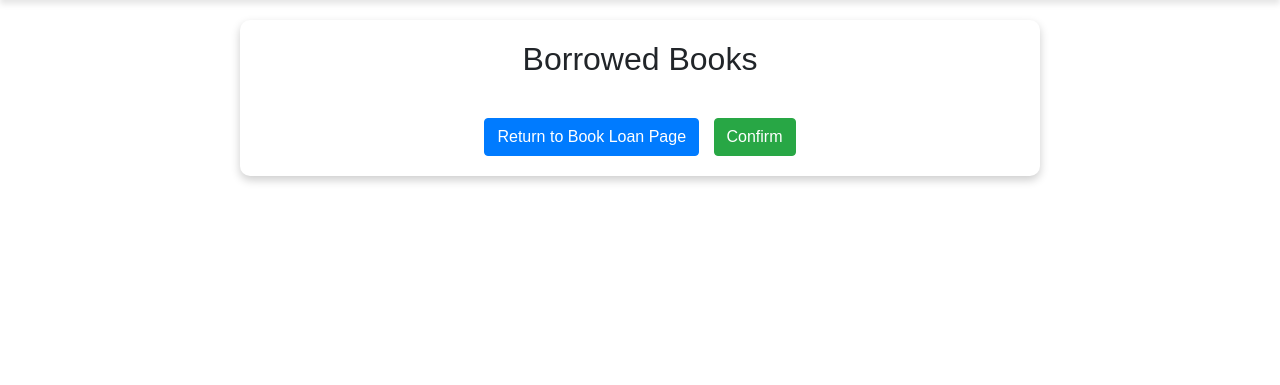
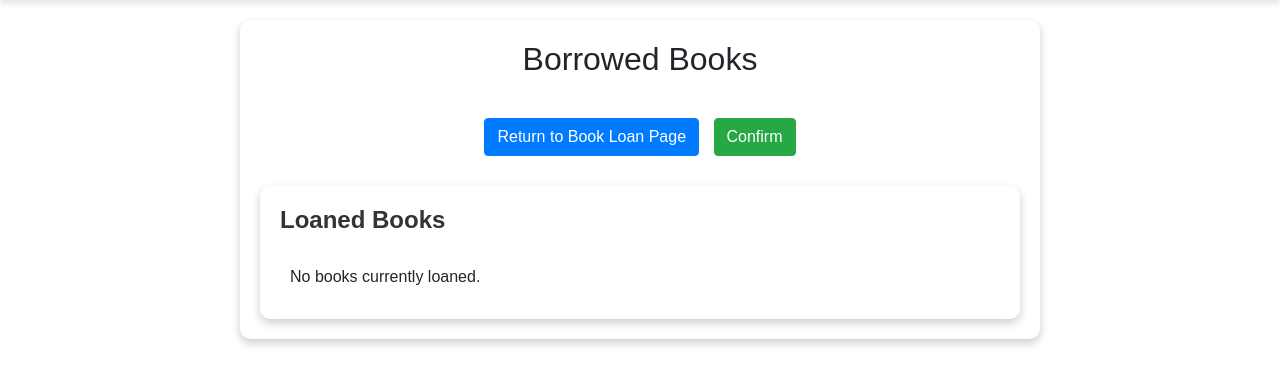
Before and after one commit to Shadtrix/Bookatti_V2, a Flask app: page /borrowed-books in a window 1280 px wide. Shown: the part 60-445 px from the top of the page. Run offline with Flask 3, Linux system fonts and the light colour scheme; some libraries are stand-ins or nearby versions.

Commit message:
Add loaned books

```diff
--- a/templates/borrowed-books.html
+++ b/templates/borrowed-books.html
@@ -103,6 +103,36 @@ body {
 .text-muted {
     color: #6c757d;
 }
+
+.loaned-books-section {
+    margin-top: 30px;
+    padding: 20px;
+    background: #fff;
+    border-radius: 10px;
+    box-shadow: 0 4px 10px rgba(0, 0, 0, 0.2);
+}
+
+.loaned-books-section h3 {
+    margin-bottom: 20px;
+    font-size: 24px;
+    font-weight: bold;
+    color: #333;
+}
+
+.loaned-books-section ul {
+    list-style: none;
+    padding: 0;
+    margin: 0;
+}
+
+.loaned-books-section li {
+    padding: 10px;
+    border-bottom: 1px solid #ddd;
+}
+
+.loaned-books-section li:last-child {
+    border-bottom: none;
+}
 </style>
 
 <div class="container mt-5">
@@ -131,6 +161,22 @@ body {
         <div class="text-center mt-4">
             <a href="/book-loan" class="return-btn btn btn-primary">Return to Book Loan Page</a>
             <button class="btn btn-success" onclick="confirmBorrow()">Confirm</button>
+        </div>
+
+        <!-- Loaned Books Section -->
+        <div class="loaned-books-section">
+            <h3>Loaned Books</h3>
+            <ul id="loanedBooksList">
+                {% if loaned_books %}
+                    {% for book in loaned_books %}
+                        <li>
+                            <strong>{{ book.title }}</strong> (x{{ book.quantity }}) - Return by: {{ book.return_date }}
+                        </li>
+                    {% endfor %}
+                {% else %}
+                    <li>No books currently loaned.</li>
+                {% endif %}
+            </ul>
         </div>
     </div>
 </div>
@@ -185,16 +231,16 @@ body {
 <script>
 function calculateReturnDate() {
     const today = new Date();
-        today.setDate(today.getDate() + 7);
-        return today.toISOString().split('T')[0];
+    today.setDate(today.getDate() + 7); // Default return in 7 days
+    return today.toISOString().split('T')[0]; // Return only date part (YYYY-MM-DD)
 }
 
 let borrowedBooks = JSON.parse(sessionStorage.getItem('borrowedBooks')) || [];
-
+let loanedBooks = JSON.parse(sessionStorage.getItem('loanedBooks')) || [];
 
 const borrowedBooksList = document.getElementById('borrowedBooksList');
+const loanedBooksList = document.getElementById('loanedBooksList');
 const noBooksMessage = document.getElementById('noBooksMessage');
-
 
 function renderBorrowedBooks() {
     borrowedBooksList.innerHTML = ''; // Clear the existing list
@@ -223,98 +269,112 @@ body {
     }
 }
 
+function renderLoanedBooks() {
+    loanedBooksList.innerHTML = ''; // Clear the existing list
 
-    renderBorrowedBooks();
+    if (loanedBooks.length > 0) {
+        loanedBooks.forEach((book) => {
+            const li = document.createElement('li');
+            li.innerHTML = `
+                <strong>${book.title}</strong> (x${book.quantity}) - Return by: ${book.return_date}
+            `;
+            loanedBooksList.appendChild(li);
+        });
+    } else {
+        loanedBooksList.innerHTML = '<li>No books currently loaned.</li>';
+    }
+}
 
 function cancelBook(title) {
     if (confirm("Are you sure you want to cancel this book?")) {
         borrowedBooks = borrowedBooks.filter(book => book.title !== title);
-
         sessionStorage.setItem('borrowedBooks', JSON.stringify(borrowedBooks));
         renderBorrowedBooks();
     }
 }
 
-    let currentBookTitle = '';
+function confirmBorrow() {
+    if (borrowedBooks.length > 0) {
+        // Move borrowed books to loaned books
+        borrowedBooks.forEach(book => {
+            loanedBooks.push(book);
+        });
+        sessionStorage.setItem('loanedBooks', JSON.stringify(loanedBooks));
 
-    function openExtendModal(bookTitle) {
-        currentBookTitle = bookTitle;
-        $('#extendModal').modal('show');
-        updateExtendedReturnDate();
-    }
+        // Clear borrowed books
+        borrowedBooks = [];
+        sessionStorage.setItem('borrowedBooks', JSON.stringify(borrowedBooks));
 
-    function updateExtendedReturnDate() {
-        const weeks = parseInt(document.getElementById('extendWeeks').value);
-        const book = borrowedBooks.find(book => book.title === currentBookTitle);
-
-        if (book) {
-            const currentReturnDate = new Date(book.return_date);
-            const maxAllowedDate = new Date();
-            maxAllowedDate.setDate(maxAllowedDate.getDate() + (6 * 7));
-
-            const extendedReturnDate = new Date(currentReturnDate);
-            extendedReturnDate.setDate(currentReturnDate.getDate() + (weeks * 7));
-
-            if (extendedReturnDate > maxAllowedDate) {
-                document.getElementById('extendedReturnDateText').innerText =
-                    `Maximum extension reached. Return date cannot exceed ${maxAllowedDate.toISOString().split('T')[0]}.`;
-            } else {
-                document.getElementById('extendedReturnDateText').innerText =
-                    `New return date will be: ${extendedReturnDate.toISOString().split('T')[0]}`;
-            }
+        renderBorrowedBooks();
+        renderLoanedBooks();
     }
 }
 
-    document.getElementById('extendWeeks').addEventListener('change', updateExtendedReturnDate);
+let currentBookForExtension = null; // Global variable to store the book that is being extended
 
-    function extendDate() {
-        const weeks = parseInt(document.getElementById('extendWeeks').value);
-        const bookIndex = borrowedBooks.findIndex(book => book.title === currentBookTitle);
+function openExtendModal(bookTitle) {
+    // Find the book to extend
+    const book = borrowedBooks.find(book => book.title === bookTitle);
 
-        if (bookIndex !== -1) {
-            const book = borrowedBooks[bookIndex];
-            let currentReturnDate = book.return_date ? new Date(book.return_date) : new Date();
+    if (book) {
+        // Set book details in the modal
+        $('#extendModal').modal('show');
+        const extendWeeks = document.getElementById('extendWeeks');
+        extendWeeks.value = 1; // Default to 1 week
+        updateExtendedReturnDate(book, 1);  // Set initial extended return date
+        currentBookForExtension = book; // Save current book reference globally
 
-            const maxAllowedDate = new Date();
-            maxAllowedDate.setDate(maxAllowedDate.getDate() + (6 * 7));
-
-            currentReturnDate.setDate(currentReturnDate.getDate() + (weeks * 7));
-
-            if (currentReturnDate > maxAllowedDate) {
-                alert(`You cannot extend beyond the maximum limit of ${maxAllowedDate.toISOString().split('T')[0]}.`);
-            } else {
-                book.return_date = currentReturnDate.toISOString().split('T')[0];
-
-                sessionStorage.setItem('borrowedBooks', JSON.stringify(borrowedBooks));
-                renderBorrowedBooks();
-                $('#extendModal').modal('hide');
-            }
-        } else {
-            alert("Error: Book not found. Please try again.");
+        // Add event listener to update return date when weeks change
+        extendWeeks.addEventListener('change', function() {
+            const weeks = parseInt(extendWeeks.value);
+            updateExtendedReturnDate(book, weeks);
+        });
     }
 }
 
-    function confirmBorrow() {
-        let latestReturnDate = calculateReturnDate();
+function updateExtendedReturnDate(book, weeks) {
+    // Calculate new return date based on weeks
+    const extendedDate = new Date(book.return_date || calculateReturnDate());
+    extendedDate.setDate(extendedDate.getDate() + (weeks * 7)); // Add weeks to return date
 
-        if (borrowedBooks.length > 0) {
-            latestReturnDate = borrowedBooks.reduce((latest, book) => {
-                const returnDate = new Date(book.return_date);
-                return returnDate > latest ? returnDate : latest;
-            }, new Date(latestReturnDate)).toISOString().split('T')[0];
+    // Ensure that the return date is within the max cap (6 weeks)
+    if (weeks > 6) {
+        weeks = 6; // Cap at 6 weeks
     }
 
-        document.getElementById('finalReturnDate').innerText = latestReturnDate;
-        $('#confirmationModal').modal('show');
+    // Update the modal with the new return date
+    const extendedReturnDateText = document.getElementById('extendedReturnDateText');
+    extendedReturnDateText.textContent = `New return date: ${extendedDate.toISOString().split('T')[0]}`;  // Display only the date part
+}
 
-        // Clear borrowed books after confirmation
-        borrowedBooks = [];
+function extendDate() {
+    if (currentBookForExtension) {
+        const weeksToExtend = parseInt(document.getElementById('extendWeeks').value);
+
+        // Extend the return date (ensure it does not exceed 6 weeks)
+        const newDate = new Date(currentBookForExtension.return_date || calculateReturnDate());
+        newDate.setDate(newDate.getDate() + (weeksToExtend * 7)); // Update return date
+
+        // Cap the extension to 6 weeks
+        if (weeksToExtend > 6) {
+            weeksToExtend = 6;  // Limit the extension to 6 weeks
+        }
+
+        // Update the return date in the book object
+        currentBookForExtension.return_date = newDate.toISOString().split('T')[0]; // Update the return date in YYYY-MM-DD format
+
+        // Save the updated books list in sessionStorage
         sessionStorage.setItem('borrowedBooks', JSON.stringify(borrowedBooks));
-        renderBorrowedBooks();  // Update the UI to show no books
+
+        renderBorrowedBooks();  // Re-render the borrowed books list
+        $('#extendModal').modal('hide');  // Hide the modal
     }
+}
+
+renderBorrowedBooks();
+renderLoanedBooks();
+
 </script>
-
-
 
 <!-- Bootstrap and jQuery -->
 <link rel="stylesheet" href="https://maxcdn.bootstrapcdn.com/bootstrap/4.5.2/css/bootstrap.min.css">
```
Lines whose indentation alone changed are shown as unchanged.
